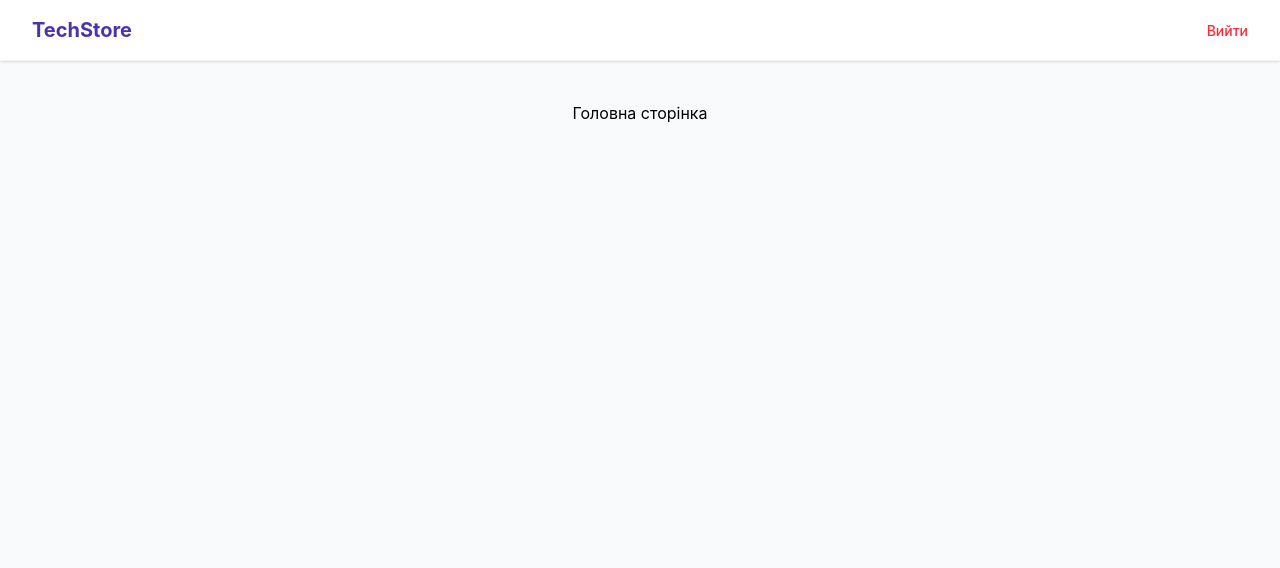
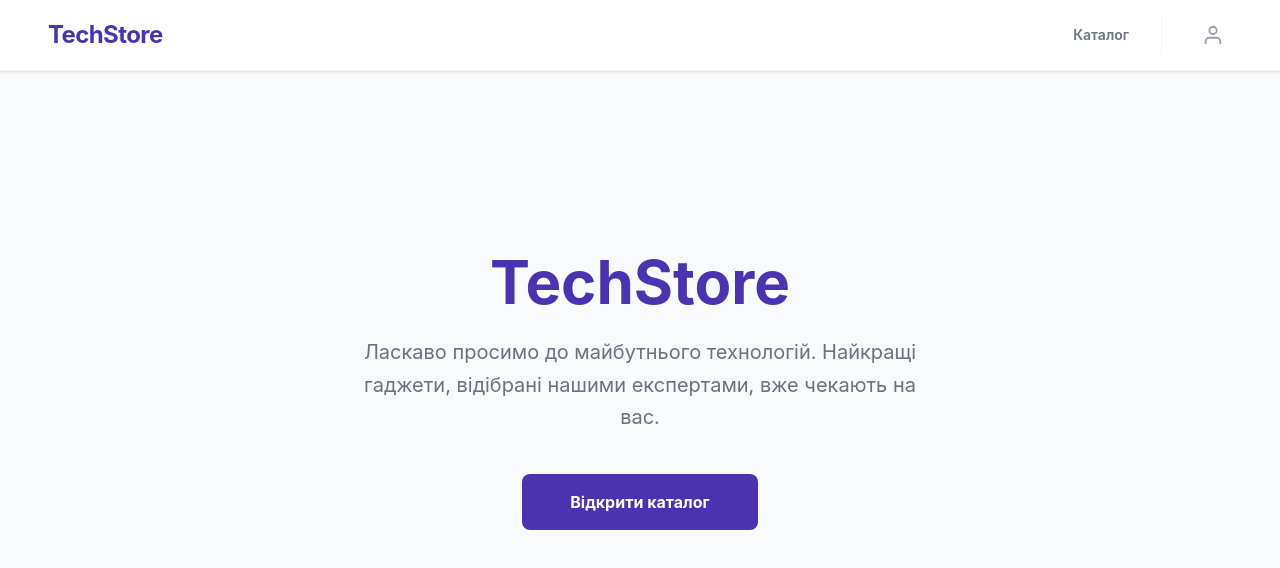
Before and after one commit to nikitashyshyhin-cmyk/techstore-project, a React (Vite) app in the folder frontend/: page / in a window 1280 px wide. Shown: the top 568 px of the page. Built offline with nearby package versions, Linux system fonts and the light colour scheme; sample sign-in values are in the browser's storage.

Commit message:
feat(profile): finalize routes and header navigation with profile icon

```diff
--- a/frontend/src/App.jsx
+++ b/frontend/src/App.jsx
@@ -1,33 +1,70 @@
-import { BrowserRouter as Router, Routes, Route } from 'react-router-dom';
+import { BrowserRouter as Router, Routes, Route, Link } from 'react-router-dom'; // Додано Link
 import Login from './components/Login';
 import Register from './components/Register';
 import Header from './components/Header';
 import ProtectedRoute from './components/ProtectedRoute';
+import Profile from './components/Profile';
+import ProductList from './components/ProductList';
 
 function App() {
   return (
     <Router>
-      <div className="min-h-screen bg-gray-50">
+      <div className="min-h-screen bg-gray-50 flex flex-col">
         <Header />
+        <main className="flex-1">
           <Routes>
+            {/* Головна сторінка */}
+            <Route path="/" element={
+              <div className="min-h-[80vh] flex flex-col items-center justify-center text-center px-4">
+                <h1 className="text-6xl font-bold text-[#4B32B1] mb-6">TechStore</h1>
+                <p className="text-xl text-gray-500 max-w-xl leading-relaxed">
+                  Ласкаво просимо до майбутнього технологій. Найкращі гаджети,
+                  відібрані нашими експертами, вже чекають на вас.
+                </p>
+                <Link
+                  to="/products"
+                  className="mt-10 bg-[#4B32B1] text-white px-12 py-4 rounded-lg font-bold hover:shadow-2xl hover:shadow-[#4B32B1]/30 transition-all active:scale-95"
+                >
+                  Відкрити каталог
+                </Link>
+              </div>
+            } />
+
             <Route path="/login" element={<Login />} />
             <Route path="/register" element={<Register />} />
 
-          {/* Захищений маршрут: доступний тільки після логіну */}
+            <Route
+              path="/profile"
+              element={
+                <ProtectedRoute>
+                  <Profile />
+                </ProtectedRoute>
+              }
+            />
+
             <Route
               path="/products"
               element={
                 <ProtectedRoute>
-                <div className="p-10 text-center">
-                  <h1 className="text-2xl font-bold">Панель товарів TechStore</h1>
-                  <p className="text-gray-500">Ви увійшли як авторизований користувач.</p>
+                  <ProductList />
+                </ProtectedRoute>
+              }
+            />
+
+            <Route
+              path="/products/:id"
+              element={
+                <ProtectedRoute>
+                  <div className="p-20 text-center text-gray-400 italic">
+                    Сторінка окремого товару
                   </div>
                 </ProtectedRoute>
               }
             />
 
-          <Route path="/" element={<div className="p-10 text-center">Головна сторінка</div>} />
+            <Route path="*" element={<div className="p-20 text-center">Сторінку не знайдено</div>} />
           </Routes>
+        </main>
       </div>
     </Router>
   );
--- a/frontend/src/components/Header.jsx
+++ b/frontend/src/components/Header.jsx
@@ -1,39 +1,47 @@
 import React from 'react';
-import { Link, useNavigate, useLocation } from 'react-router-dom';
+import { Link, useLocation } from 'react-router-dom';
 
 const Header = () => {
-  const navigate = useNavigate();
   const location = useLocation();
   const isAuthenticated = !!localStorage.getItem('token');
-
-  // Визначаємо сторінки, на яких Header не повинен відображатися
   const isAuthPage = location.pathname === '/login' || location.pathname === '/register';
 
-  // Якщо ми на сторінці авторизації або реєстрації — приховуємо весь Header
-  if (isAuthPage) {
-    return null;
-  }
-
-  const handleLogout = () => {
-    localStorage.removeItem("token");
-    navigate('/login'); // 4. Redirect
-  };
+  if (isAuthPage) return null;
 
   return (
-    <header className="bg-white shadow-sm py-4 px-8 flex justify-between items-center border-b border-gray-100">
-      <Link to="/" className="text-xl font-bold text-[#4B32B1]">TechStore</Link>
+    <header className="bg-white shadow-sm py-4 px-12 flex justify-between items-center border-b border-gray-100 sticky top-0 z-50">
+      <Link to="/" className="text-2xl font-bold text-[#4B32B1] tracking-tight">TechStore</Link>
 
-      <nav>
+      <nav className="flex items-center gap-8">
+        <Link
+          to="/products"
+          className={`text-sm font-semibold transition-colors ${
+            location.pathname === '/products' ? 'text-[#4B32B1]' : 'text-gray-500 hover:text-[#4B32B1]'
+          }`}
+        >
+          Каталог
+        </Link>
+
         {isAuthenticated ? (
-          <button
-            onClick={handleLogout}
-            className="text-sm font-medium text-red-500 hover:text-red-700 transition-colors cursor-pointer"
+          <div className="flex items-center gap-4 border-l pl-8 border-gray-100">
+            <Link
+              to="/profile"
+              className={`p-2 rounded-full transition-all ${
+                location.pathname === '/profile' ? 'bg-[#4B32B1] text-white' : 'text-gray-400 hover:bg-gray-50 hover:text-[#4B32B1]'
+              }`}
+              title="Мій профіль"
+            >
+              <svg width="22" height="22" viewBox="0 0 24 24" fill="none" stroke="currentColor" strokeWidth="2" strokeLinecap="round" strokeLinejoin="round">
+                <path d="M20 21v-2a4 4 0 0 0-4-4H8a4 4 0 0 0-4 4v2"></path>
+                <circle cx="12" cy="7" r="4"></circle>
+              </svg>
+            </Link>
+          </div>
+        ) : (
+          <Link
+            to="/login"
+            className="bg-[#4B32B1] text-white px-6 py-2 rounded-xl font-medium hover:bg-[#3b2888] transition-all shadow-md shadow-[#4B32B1]/10"
           >
-            Вийти
-          </button>
-        ) : (
-          /* На інших сторінках (наприклад, головній) показуємо вхід, якщо не авторизовані */
-          <Link to="/login" className="text-sm font-medium text-gray-600 hover:text-[#4B32B1]">
             Увійти
           </Link>
         )}
--- a/frontend/src/components/Profile.jsx
+++ b/frontend/src/components/Profile.jsx
@@ -21,7 +21,13 @@ const Profile = () => {
         const response = await axiosInstance.get('/api/users/me');
         setUser(response.data);
       } catch (err) {
-        // Тимчасова заглушка для тестування UI, поки бекенд-задача не замерджена
+        // Якщо бекенд повернув 401 — чистимо токен і йдемо на логін
+        if (err.response?.status === 401) {
+          localStorage.removeItem('token');
+          navigate('/login');
+          return;
+        }
+
         setUser({
           name: 'firstName lastName',
           email: 'example@gmail.com',
```
Lines whose indentation alone changed are shown as unchanged.
